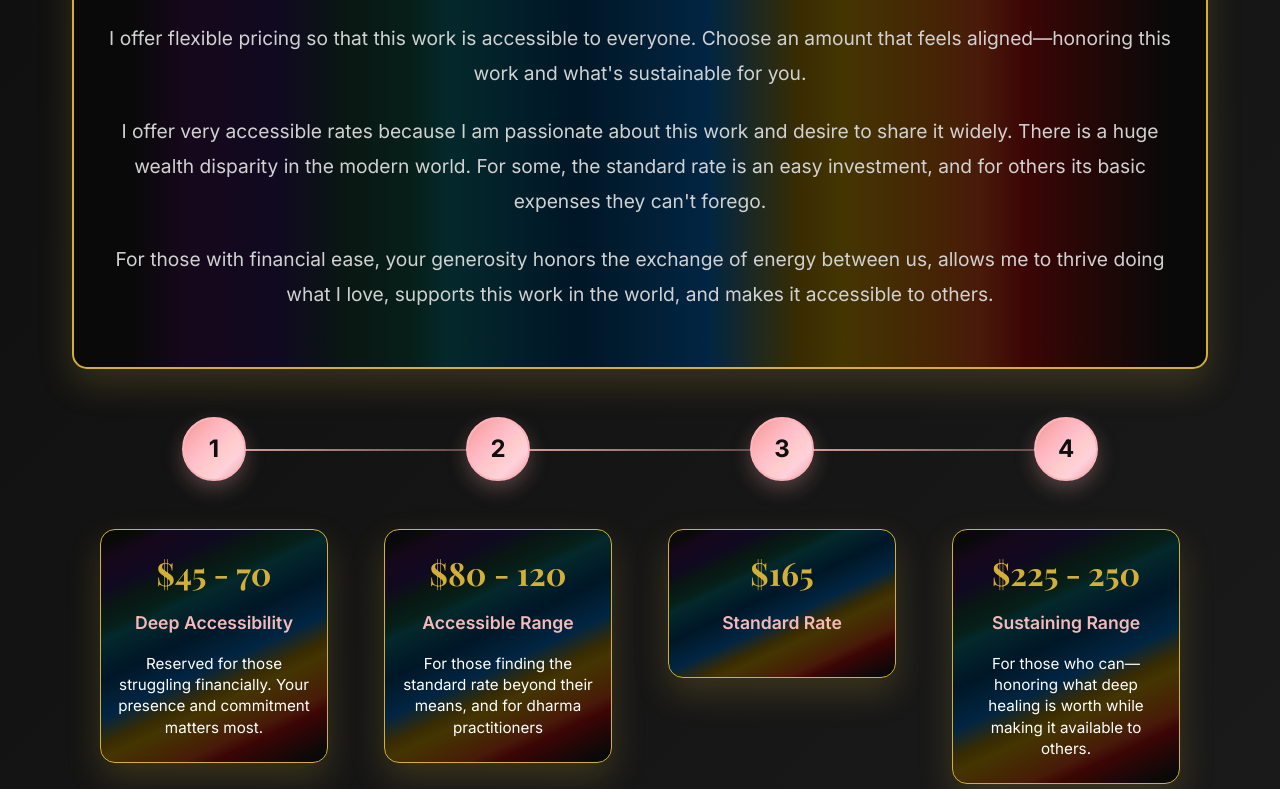
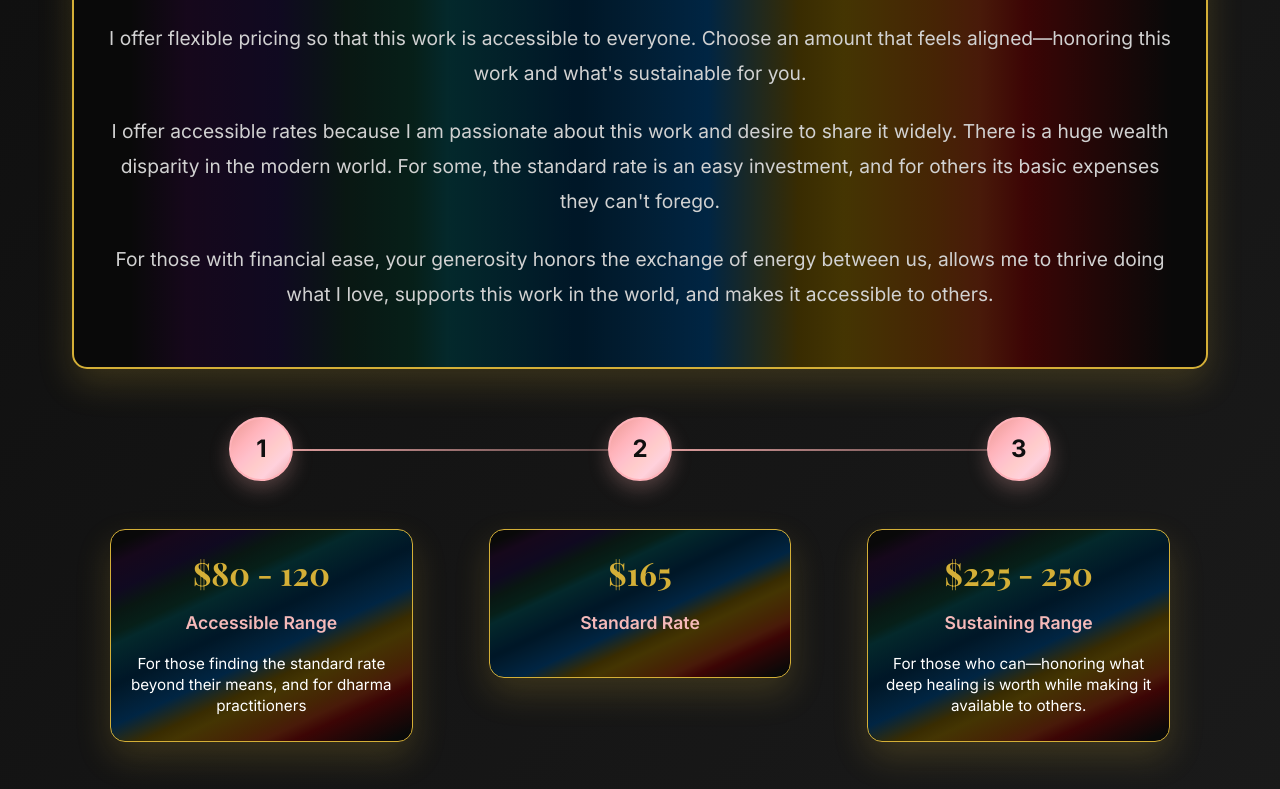
Before and after one commit to naturalCode4/kalyanamitta-website, a React (Create React App) app: page /rates in a window 1280 px wide. Shown: the part 631-1420 px from the top of the page. Built offline with nearby package versions, Linux system fonts and the light colour scheme; the HTML template or start-up script is replaced by a standard one.

Commit message:
removed lowest price tier

```diff
--- a/src/pages/Rates.js
+++ b/src/pages/Rates.js
@@ -97,26 +97,24 @@ const Rates = () => {
               <h3>Open Reciprocity Sliding Scale</h3>
               <p className="flexible-label">90 minutes: $80-250</p>
               <p className="subtitle">I offer flexible pricing so that this work is accessible to everyone. Choose an amount that feels aligned—honoring this work and what's sustainable for you.</p>
-              <p className="subtitle">I offer very accessible rates because I am passionate about this work and desire to share it widely. There is a huge wealth disparity in the modern world. For some, the standard rate is an easy investment, and for others its basic expenses they can't forego.</p>
+              <p className="subtitle">I offer accessible rates because I am passionate about this work and desire to share it widely. There is a huge wealth disparity in the modern world. For some, the standard rate is an easy investment, and for others its basic expenses they can't forego.</p>
               <p className="subtitle">For those with financial ease, your generosity honors the exchange of energy between us, allows me to thrive doing what I love, supports this work in the world, and makes it accessible to others.</p>
             </div>
           </div>
 
           <div className="pricing-timeline">
 
-            <div className="timeline-point">
+            {/* <div className="timeline-point">
               <div className="timeline-number">1</div>
               <div className="timeline-content">
                 <h3>$45 - 70</h3>
                 <p className="timeline-label">Deep Accessibility</p>
-                {/* <h3>Deep Accessibility</h3>
-                <p className="timeline-label">45 - 70</p> */}
                 <p className="timeline-description">Reserved for those struggling financially. Your presence and commitment matters most.</p>
               </div>
-            </div>
+            </div> */}
 
             <div className="timeline-point highlighted-point">
-              <div className="timeline-number">2</div>
+              <div className="timeline-number">1</div>
               <div className="timeline-content middle-card">
                 <h3>$80 - 120</h3>
                 <p className="timeline-label">Accessible Range</p>
@@ -127,7 +125,7 @@ const Rates = () => {
             </div>
 
             <div className="timeline-point highlighted-point">
-              <div className="timeline-number">3</div>
+              <div className="timeline-number">2</div>
               <div className="timeline-content middle-card">
                 <h3>$165</h3>
                 <p className="timeline-label">Standard Rate</p>
@@ -138,7 +136,7 @@ const Rates = () => {
             </div>
 
             <div className="timeline-point">
-              <div className="timeline-number">4</div>
+              <div className="timeline-number">3</div>
               <div className="timeline-content">
                 <h3>$225 - 250</h3>
                 <p className="timeline-label">Sustaining Range</p>
```
